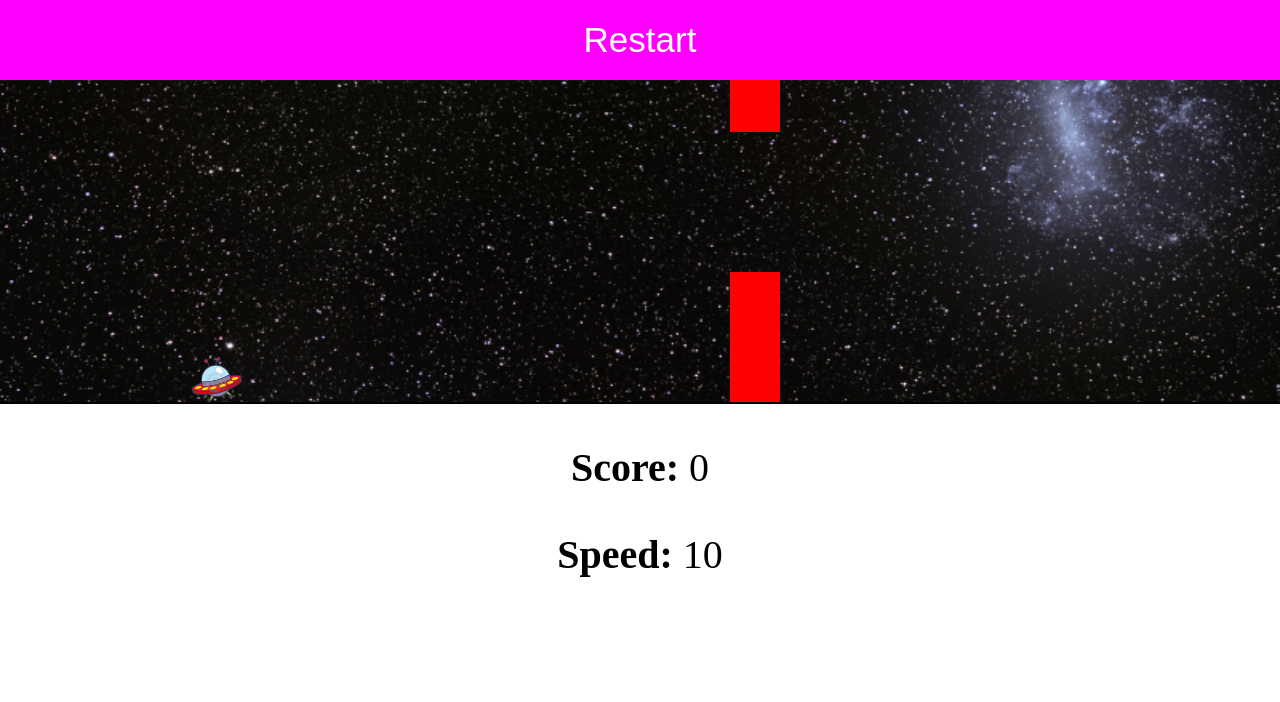
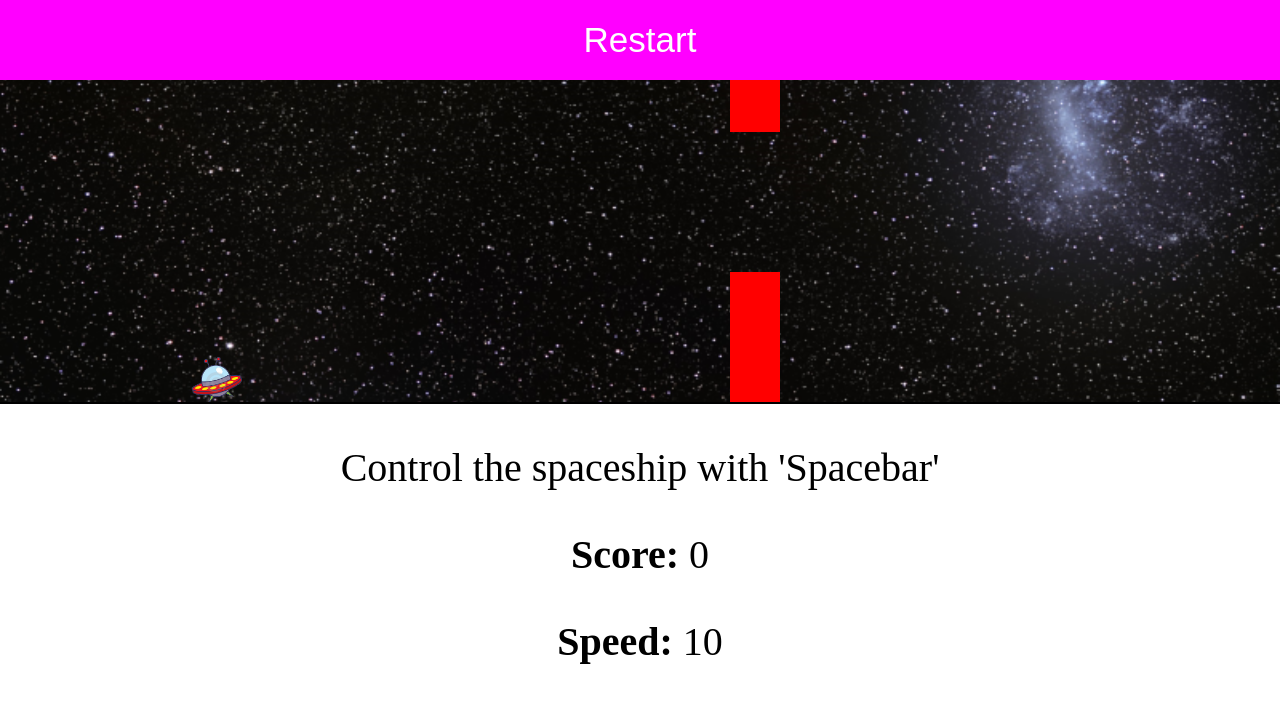
Before and after one commit to lanachiad/Flatty-Bird-Tutorial, a plain HTML site: page index.html in a window 1280 px wide. Drawn offline with nearby package versions, Linux system fonts and the light colour scheme.

Commit message:
Include instructions

```diff
--- a/index.html
+++ b/index.html
@@ -13,6 +13,7 @@
   </div>
   <!-- <button id="mobile">Fly</button> -->
   <div id="score_div">
+    <p>Control the spaceship with 'Spacebar'</p>
     <p><strong>Score: </strong><span id="score">0</span></p>
     <p><strong>Speed: </strong><span id="speed">10</span></p>
   </div>
```
